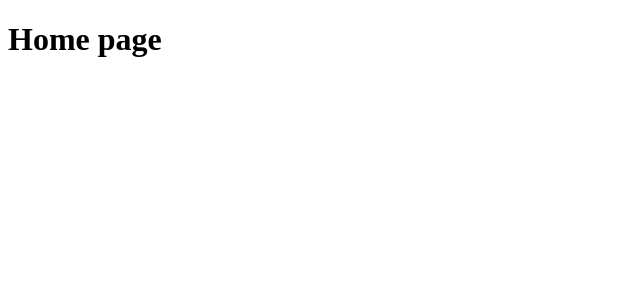
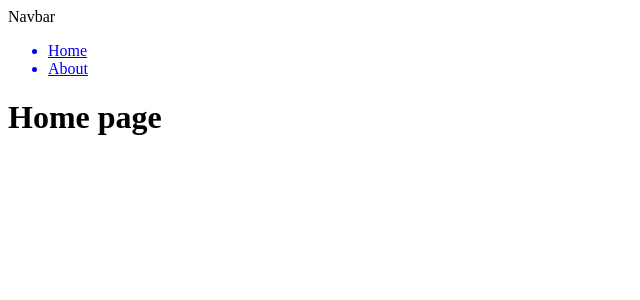
Before and after one commit to devamcodes/MealsToGo, a React (Create React App) app: page / in a window 1280 px wide. Shown: the top 300 px of the page, without its empty margins (0-640 px from the left). Built offline with nearby package versions, Linux system fonts and the light colour scheme.

Commit message:
Feat : added Navbar component to app, navbar takes links prop to render different links

```diff
--- a/src/App.js
+++ b/src/App.js
@@ -1,14 +1,22 @@
 import React from "react";
 import { BrowserRouter } from "react-router-dom";
 import Router from "./routes/Router";
+import Navbar from "./components/navigation/Navbar";
 function App() {
+  const links = [
+    { id: 1, link: "Home", urlExt: "/" },
+    { id: 2, link: "About", urlExt: "/blah" },
+  ];
   return (
+    <>
       <BrowserRouter>
         <div className="App">
+          <Navbar links={links} />
           <header className="App-header"></header>
           <Router />
         </div>
       </BrowserRouter>
+    </>
   );
 }
 
--- a/src/components/navigation/Navbar.js
+++ b/src/components/navigation/Navbar.js
@@ -0,0 +1,27 @@
+import React from "react";
+import { Link } from "react-router-dom";
+
+export default function Navbar(props) {
+  // incoming prop object must be in this format
+  // [{id:'',link:'',url-ext:''},
+  // {id:'',link:'',url-ext:''},
+  // {id:'',link:'',url-ext:''},]
+  //
+  return (
+    <div>
+      Navbar
+      <ul>
+        {props.links.map((obj) => {
+          return (
+            console.log(obj.link),
+            (
+              <Link to={obj.urlExt}>
+                <li>{obj.link}</li>
+              </Link>
+            )
+          );
+        })}
+      </ul>
+    </div>
+  );
+}
```
Lines whose indentation alone changed are shown as unchanged.
